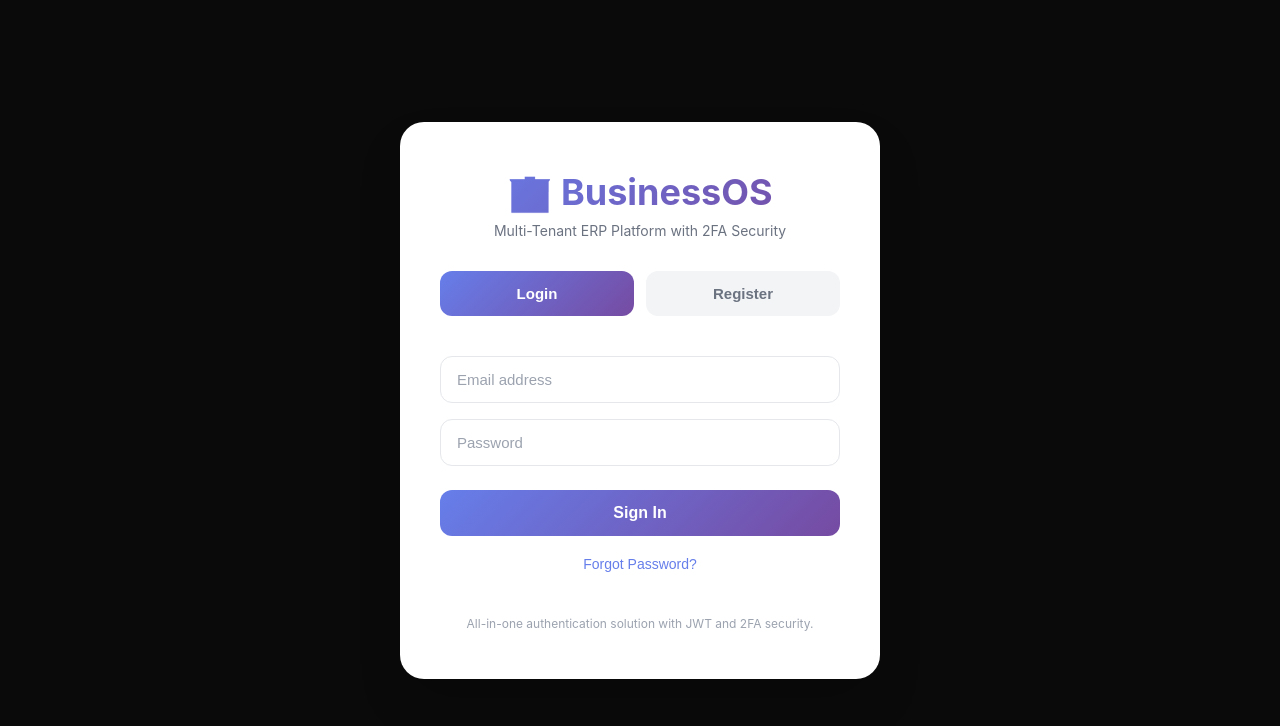
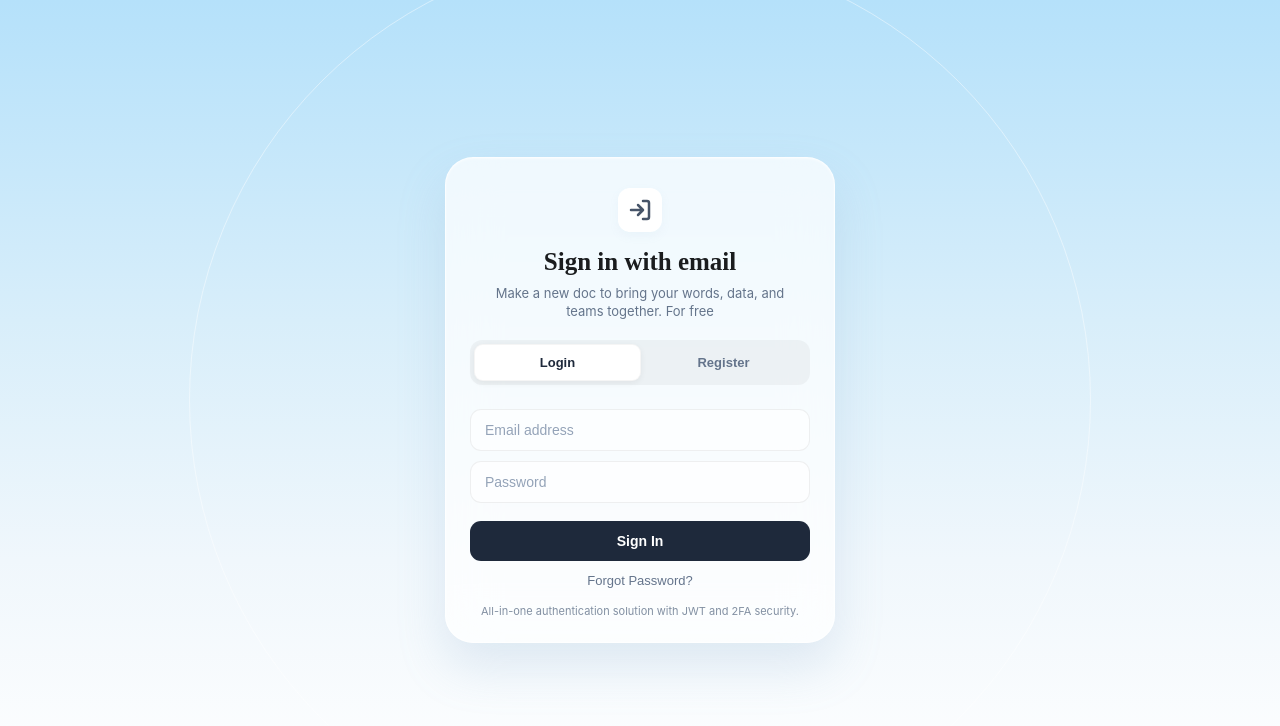
Before and after one commit to subasrimuthumanickam/business-os, a React (Create React App) app in the folder business_os_frontend/: page / in a window 1280 px wide. Shown: the top 726 px of the page. Built offline with nearby package versions, Linux system fonts and the light colour scheme.

Commit message:
Refactor login component header and enhance styling in CSS

```diff
--- a/business_os_frontend/src/client/services/customerApi.ts
+++ b/business_os_frontend/src/client/services/customerApi.ts
@@ -1,4 +1,4 @@
- import axios from 'axios';
+import axios, { InternalAxiosRequestConfig } from 'axios';
 
 const API_URL = process.env.REACT_APP_API_URL || 'http://localhost:3001/api';
 
--- a/business_os_frontend/src/index.css
+++ b/business_os_frontend/src/index.css
@@ -1,230 +1,239 @@
-/* ======================================== */
-/* LOGIN PAGE STYLES ONLY */
-/* ======================================== */
-
-* {
+/* ==========================================
+   GLOBAL STYLES & BACKGROUND SETUP
+   ========================================== */
+body, html {
   margin: 0;
   padding: 0;
+  width: 100%;
+  height: 100%;
+  font-family: 'Inter', -apple-system, BlinkMacSystemFont, 'Segoe UI', Roboto, sans-serif;
   box-sizing: border-box;
 }
 
-body {
-  font-family: -apple-system, BlinkMacSystemFont, 'Segoe UI', Roboto, sans-serif;
-  background: linear-gradient(135deg, #667eea 0%, #764ba2 100%);
-  min-height: 100vh;
-}
-
-/* Auth Container - Centered */
+/* Perfect premium sky blue gradient like the model image */
 .auth-container {
   min-height: 100vh;
   width: 100%;
   display: flex;
+  justify-content: center;
   align-items: center;
-  justify-content: center;
+  background: linear-gradient(180deg, #b5e1fa 0%, #d8eefa 40%, #f0f7fc 70%, #ffffff 100%);
+  position: relative;
+  overflow: hidden;
   padding: 20px;
 }
 
-/* Auth Card */
-.auth-card {
-  background: white;
-  border-radius: 24px;
-  padding: 48px 40px;
-  width: 100%;
-  max-width: 480px;
-  box-shadow: 0 25px 50px -12px rgba(0, 0, 0, 0.25);
+/* Background abstract thin ring - perfectly centered */
+.auth-container::before {
+  content: '';
+  position: absolute;
+  width: 900px;
+  height: 900px;
+  border: 1.5px solid rgba(255, 255, 255, 0.45);
+  border-radius: 50%;
+  top: 50%;
+  left: 50%;
+  transform: translate(-50%, -50%);
+  pointer-events: none;
+  z-index: 1;
 }
 
-/* Header */
+/* ==========================================
+   GLASSMORPHIC CARD DESIGN (COMPACT/MINI)
+   ========================================== */
+.auth-card {
+  position: relative;
+  z-index: 10;
+  width: 100%;
+  max-width: 390px; /* Sleek mini width */
+  background: rgba(255, 255, 255, 0.72);
+  backdrop-filter: blur(25px);
+  -webkit-backdrop-filter: blur(25px);
+  border-radius: 28px;
+  padding: 30px 24px 24px 24px;
+  box-shadow: 0 24px 48px rgba(135, 175, 205, 0.22),
+              0 1px 2px rgba(255, 255, 255, 0.5) inset;
+  border: 1px solid rgba(255, 255, 255, 0.7);
+  text-align: center;
+}
+
+/* Fade-in Animation */
+.fade-in {
+  animation: fadeIn 0.6s ease-out;
+}
+
+@keyframes fadeIn {
+  from { opacity: 0; transform: translateY(15px); }
+  to { opacity: 1; transform: translateY(0); }
+}
+
+/* ==========================================
+   HEADER SECTION & LOGO
+   ========================================== */
 .auth-header {
-  text-align: center;
-  margin-bottom: 32px;
+  margin-bottom: 20px;
 }
 
 .auth-logo {
-  font-size: 36px;
-  font-weight: bold;
-  background: linear-gradient(135deg, #667eea 0%, #764ba2 100%);
-  -webkit-background-clip: text;
-  background-clip: text;
-  color: transparent;
-  margin-bottom: 8px;
+  display: inline-flex;
+  align-items: center;
+  justify-content: center;
+  width: 44px;
+  height: 44px;
+  background: #ffffff;
+  color: #475569;
+  border-radius: 12px;
+  margin-bottom: 16px;
+  box-shadow: 0 4px 10px rgba(140, 180, 210, 0.08);
+  border: 1px solid rgba(255,255,255,0.9);
+}
+
+/* Elegant Times New Roman Font for Heading */
+.auth-title {
+  font-family: 'Times New Roman', Times, serif !important;
+  color: #1a1c1e;
+  font-size: 25px;
+  font-weight: 600;
+  margin: 0 0 8px 0;
 }
 
 .auth-subtitle {
-  color: #6b7280;
-  font-size: 14px;
+  color: #64748b;
+  font-size: 13px;
+  line-height: 1.4;
+  margin: 0 auto;
+  max-width: 290px;
 }
 
-/* Tabs */
+/* ==========================================
+   TAB BUTTONS (FIXED FULL WIDTH GRID)
+   ========================================== */
 .tab-container {
   display: flex;
-  gap: 12px;
-  margin-bottom: 32px;
+  background: rgba(0, 0, 0, 0.04);
+  padding: 4px;
+  border-radius: 12px;
+  margin-bottom: 24px;
+  width: 100%;
+  box-sizing: border-box;
+}
+
+.tab, .active-tab {
+  flex: 1; /* Distributes width equally */
+  padding: 10px 0;
+  font-size: 13px;
+  font-weight: 600;
+  border: none;
+  border-radius: 9px;
+  cursor: pointer;
+  transition: all 0.25s ease;
+  background: transparent;
+  color: #64748b;
+  text-align: center;
 }
 
 .active-tab {
-  flex: 1;
-  padding: 14px;
-  background: linear-gradient(135deg, #667eea 0%, #764ba2 100%);
-  color: white;
-  border: none;
-  border-radius: 12px;
-  cursor: pointer;
-  font-weight: 600;
-  font-size: 15px;
-  transition: all 0.3s;
+  background: #ffffff;
+  color: #1e293b;
+  box-shadow: 0 2px 6px rgba(0,0,0,0.06);
+  border: 1px solid rgba(0, 0, 0, 0.04);
 }
 
-.tab {
-  flex: 1;
-  padding: 14px;
-  background: #f3f4f6;
-  color: #6b7280;
-  border: none;
-  border-radius: 12px;
-  cursor: pointer;
-  font-weight: 600;
-  font-size: 15px;
-  transition: all 0.3s;
-}
-
-.tab:hover {
-  background: #e5e7eb;
-}
-
-/* Form Inputs */
+/* ==========================================
+   INPUT FIELDS
+   ========================================== */
 .auth-input {
   width: 100%;
-  padding: 14px 16px;
-  margin: 8px 0;
-  border: 1.5px solid #e5e7eb;
-  border-radius: 12px;
-  font-size: 15px;
+  padding: 12px 14px;
+  font-size: 14px;
+  border-radius: 11px;
+  border: 1px solid rgba(0, 0, 0, 0.06);
+  background: rgba(255, 255, 255, 0.6);
+  color: #1e293b;
+  margin-bottom: 10px;
   box-sizing: border-box;
-  transition: all 0.3s;
-  background: white;
-  color: #1f2937;
+  transition: all 0.2s ease;
 }
 
 .auth-input:focus {
   outline: none;
-  border-color: #667eea;
-  box-shadow: 0 0 0 3px rgba(102, 126, 234, 0.1);
+  background: #ffffff;
+  border-color: #cbd5e1;
+  box-shadow: 0 0 0 4px rgba(203, 213, 225, 0.25);
 }
 
 .auth-input::placeholder {
-  color: #9ca3af;
+  color: #94a3b8;
 }
 
-/* Buttons */
+/* ==========================================
+   BUTTONS & ACTIONS
+   ========================================== */
 .auth-btn {
   width: 100%;
-  padding: 14px;
-  background: linear-gradient(135deg, #667eea 0%, #764ba2 100%);
-  color: white;
+  padding: 12px;
+  font-size: 14px;
+  font-weight: 600;
+  color: #ffffff;
+  background: #1e293b; /* Dark charcoal/black tone */
   border: none;
-  border-radius: 12px;
-  font-size: 16px;
-  font-weight: 600;
+  border-radius: 11px;
   cursor: pointer;
-  margin-top: 16px;
-  transition: all 0.3s;
+  margin-top: 8px;
+  margin-bottom: 12px;
+  transition: background-color 0.2s ease, transform 0.1s ease;
 }
 
 .auth-btn:hover {
-  transform: translateY(-2px);
-  box-shadow: 0 10px 20px -5px rgba(102, 126, 234, 0.4);
+  background: #0f172a;
+}
+
+.auth-btn:active {
+  transform: scale(0.99);
 }
 
 .link-btn {
-  width: 100%;
-  padding: 12px;
-  background: transparent;
-  color: #667eea;
+  background: none;
   border: none;
+  color: #64748b;
+  font-size: 13px;
+  font-weight: 500;
   cursor: pointer;
-  margin-top: 8px;
-  font-size: 14px;
-  font-weight: 500;
-  transition: all 0.3s;
+  display: block;
+  margin: 0 auto;
+  transition: color 0.2s;
 }
 
 .link-btn:hover {
-  color: #4f46e5;
+  color: #1e293b;
   text-decoration: underline;
 }
 
-/* Messages */
+/* Helper messages & footer */
+.auth-footer {
+  margin-top: 16px;
+  color: #64748b;
+  font-size: 11px;
+  opacity: 0.8;
+}
+
+.error-msg, .success-msg {
+  padding: 12px;
+  border-radius: 12px;
+  font-size: 14px;
+  font-weight: 500;
+  margin-bottom: 20px;
+  text-align: left;
+}
+
 .error-msg {
-  background: #fef2f2;
+  background: rgba(239, 68, 68, 0.1);
   color: #dc2626;
-  padding: 12px 16px;
-  border-radius: 12px;
-  margin-bottom: 20px;
-  text-align: center;
-  font-size: 14px;
-  border: 1px solid #fecaca;
+  border: 1px solid rgba(239, 68, 68, 0.2);
 }
 
 .success-msg {
-  background: #f0fdf4;
+  background: rgba(34, 197, 94, 0.1);
   color: #16a34a;
-  padding: 12px 16px;
-  border-radius: 12px;
-  margin-bottom: 20px;
-  text-align: center;
-  font-size: 14px;
-  border: 1px solid #bbf7d0;
+  border: 1px solid rgba(34, 197, 94, 0.2);
 }
-
-.helper-text {
-  color: #6b7280;
-  font-size: 14px;
-  margin-bottom: 16px;
-  text-align: center;
-}
-
-/* Footer */
-.auth-footer {
-  text-align: center;
-  margin-top: 32px;
-  color: #9ca3af;
-  font-size: 12px;
-}
-
-/* Animation */
-@keyframes fadeIn {
-  from {
-    opacity: 0;
-    transform: translateY(10px);
-  }
-  to {
-    opacity: 1;
-    transform: translateY(0);
-  }
-}
-
-.fade-in {
-  animation: fadeIn 0.3s ease-out;
-}
-
-/* Responsive */
-@media (max-width: 640px) {
-  .auth-card {
-    padding: 32px 24px;
-  }
-
-  .auth-logo {
-    font-size: 28px;
-  }
-
-  .active-tab, .tab {
-    padding: 12px;
-    font-size: 14px;
-  }
-
-  .auth-input {
-    padding: 12px 14px;
-    font-size: 14px;
-  }
-}
--- a/business_os_frontend/src/views/login.tsx
+++ b/business_os_frontend/src/views/login.tsx
@@ -340,10 +340,18 @@ function Login() {
   return (
     <div className="auth-container">
       <div className="auth-card fade-in">
+        {/* <div className="auth-header">
+          <p className="auth-subtitle">Multi-Tenant ERP Platform with 2FA Security</p>
+        </div> */}
         <div className="auth-header">
-          <div className="auth-logo">🏢 BusinessOS</div>
-          <p className="auth-subtitle">Multi-Tenant ERP Platform with 2FA Security</p>
-        </div>
+  <div className="auth-logo">
+    <svg width="24" height="24" viewBox="0 0 24 24" fill="none" stroke="currentColor" strokeWidth="2.5" strokeLinecap="round" strokeLinejoin="round">
+      <path d="M15 3h4a2 2 0 0 1 2 2v14a2 2 0 0 1-2 2h-4M10 17l5-5-5-5M13.8 12H3"/>
+    </svg>
+  </div>
+  <h2 className="auth-title">Sign in with email</h2>
+  <p className="auth-subtitle">Make a new doc to bring your words, data, and teams together. For free</p>
+</div>
 
         <div className="tab-container">
           <button
```
